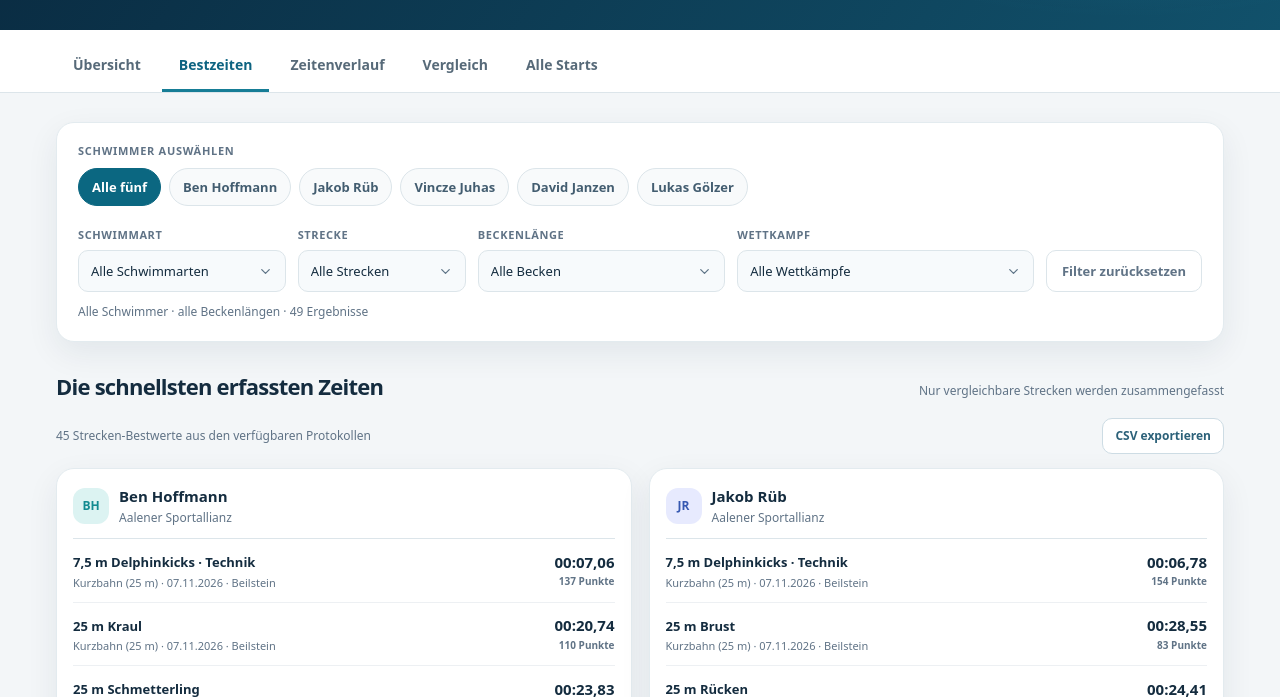
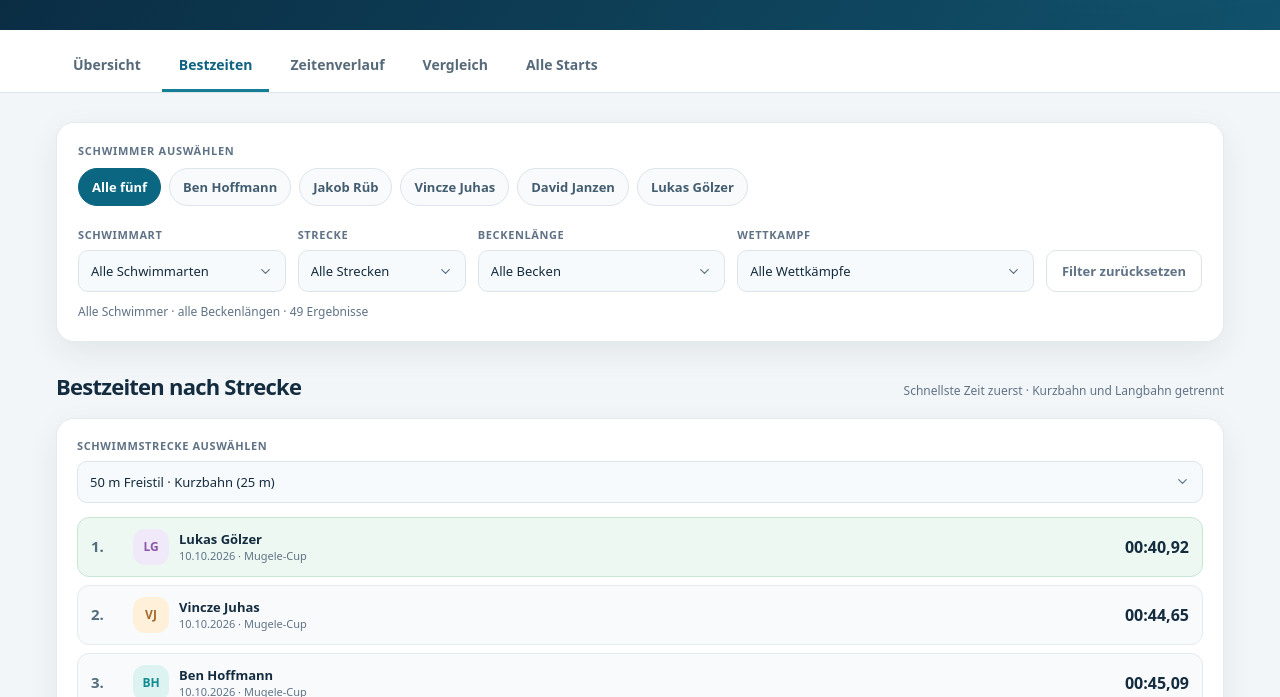
Before and after one commit to hoffmann87/schwimmzeiten, a plain HTML site: page index.html in a window 1280 px wide. Both pictures are taken after a click on the tab "Bestzeiten". Shown: the part 268-965 px from the top of the page. Drawn offline with Linux system fonts and the light colour scheme.

Commit message:
Bestzeiten: sortierte Rangliste mit Streckenauswahl ergänzen

```diff
--- a/index.html
+++ b/index.html
@@ -34,6 +34,21 @@
  .content-grid .teaser-main b {display:block;line-height:1.35;overflow-wrap:anywhere}
  .content-grid .teaser-time {flex-shrink:0;font-size:13px}
 }
+
+/* Sortierte Bestzeiten-Rangliste */
+.best-rank-panel{padding:18px 20px;margin-bottom:25px}
+.best-rank-panel .chart-choose{margin-bottom:14px}
+.best-rank-list{display:grid;gap:8px}
+.best-rank-row{display:grid;grid-template-columns:32px minmax(0,1fr) auto;gap:10px;align-items:center;padding:11px 13px;border:1px solid #e3ebef;border-radius:12px;background:#f8fafb;min-width:0}
+.best-rank-row:first-child{background:#edf8f2;border-color:#c8e6d3}
+.best-rank-number{font-weight:800;font-variant-numeric:tabular-nums;color:#526e7d}
+.best-rank-person{display:flex;align-items:center;gap:10px;min-width:0}
+.best-rank-name{min-width:0}
+.best-rank-name b{font-size:13px;display:block;overflow-wrap:anywhere;line-height:1.3}
+.best-rank-name small{font-size:11px;color:var(--mute);display:block;line-height:1.4}
+.best-rank-time{font-size:16px;font-weight:800;font-variant-numeric:tabular-nums;white-space:nowrap;text-align:right}
+.best-rank-extra{font-size:11px;color:var(--mute);margin:12px 0 0}
+@media(max-width:580px){.best-rank-panel{padding:14px}.best-rank-row{grid-template-columns:24px minmax(0,1fr) auto;padding:10px 9px;gap:7px}.best-rank-person{gap:6px}.best-rank-person .avatar{width:29px;height:29px;border-radius:9px}.best-rank-name b{font-size:12px}.best-rank-name small{font-size:10px}.best-rank-time{font-size:14px}}
 </style></head><body>
 <header class="hero"><div class="shell"><div class="brand"><div class="logo" aria-hidden="true"><svg viewBox="0 0 26 26"><path d="M1 9c3.7 0 3.7 3 7.4 3S12 9 15.7 9 19.4 12 23 12M1 16c3.7 0 3.7 3 7.4 3s3.7-3 7.3-3 3.7 3 7.3 3"/></svg></div>Schwimmzeiten </div>
  <div class="hero-row"><div><h1>Fünf Schwimmer.<br>Alle Zeiten im Blick.</h1><p>Offizielle Ergebnisse, schnellste Zeiten und Streckenvergleich – vom Mugele-Cup bis zu den Regionalmeisterschaften in Beilstein.</p></div>
@@ -55,7 +70,7 @@ const PEOPLE=[
 const MEETS=[...new Set(SEED_RESULTS.map(r=>r.event))];
 const VIEW_TABS=[['overview','Übersicht'],['best','Bestzeiten'],['timeline','Zeitenverlauf'],['compare','Vergleich'],['starts','Alle Starts']];
 const allRecords=SEED_RESULTS.slice();
-const state={name:'*',cat:'*',distance:'*',pool:'*',meet:'*',tab:'overview',graphKey:'50|Freistil|25',compareKey:'25|Freistil|25'};
+const state={name:'*',cat:'*',distance:'*',pool:'*',meet:'*',tab:'overview',bestKey:'50|Freistil|25',graphKey:'50|Freistil|25',compareKey:'25|Freistil|25'};
 const $=q=>document.querySelector(q);
 const el=id=>document.getElementById(id);
 const esc=s=>String(s??'').replace(/[&<>\"']/g,c=>({'&':'&amp;','<':'&lt;','>':'&gt;','\"':'&quot;',"'":'&#039;'}[c]));
@@ -105,6 +120,7 @@ function controls(){
 function render(){controls();const records=baseFilter();const content=el('content');
  const view={overview:renderOverview,best:renderBest,timeline:renderTimeline,compare:renderCompare,starts:renderStarts};
  content.innerHTML=(view[state.tab]||renderOverview)(records);
+ if(state.tab==='best')setupBestRanking(records);
  if(state.tab==='timeline')setupGraph(records);
  if(state.tab==='compare')setupCompare(records);
 }
@@ -129,11 +145,35 @@ function renderOverview(records){
 }
 function renderBest(records){
  const bs=bestFrom(records), rr=PEOPLE.filter(p=>state.name==='*'||p.name===state.name);
- return `<div class="section-title"><h2>Die schnellsten erfassten Zeiten</h2><span class="note">Nur vergleichbare Strecken werden zusammengefasst</span></div>
+ const {list,selected}=chooseOptions(records,state.bestKey,'50|Freistil|25');state.bestKey=selected;
+ return `<div class="section-title"><h2>Bestzeiten nach Strecke</h2><span class="note">Schnellste Zeit zuerst · Kurzbahn und Langbahn getrennt</span></div>
+ <section class="panel best-rank-panel">
+  <div class="chart-choose"><div class="control"><label for="best-select">Schwimmstrecke auswählen</label><select id="best-select">${list.map(o=>`<option value="${o.key}"${o.key===selected?' selected':''}>${esc(o.label)}</option>`).join('')}</select></div></div>
+  <div class="best-rank-list" id="best-ranking" aria-live="polite"></div>
+  <p class="best-rank-extra" id="best-rank-info"></p>
+ </section>
+ <div class="section-title"><h2>Persönliche Bestzeiten</h2><span class="note">Alle Strecken je Schwimmer</span></div>
  <div class="toolbar"><span class="hint">${bs.length} Strecken-Bestwerte aus den verfügbaren Protokollen</span><button class="btn" data-export>CSV exportieren</button></div>
  <div class="pb-grid">${rr.map(p=>{const x=bs.filter(r=>r.name===p.name).sort(sortLabels);return `<section class="panel pb-panel"><div class="name-head">${avatar(p.name)}<div><h3>${esc(p.name)}</h3><div class="tiny">${esc(p.club)}</div></div></div>${x.length?x.map(r=>`<div class="pb-line"><div><b>${recLabel(r)}</b><div class="date">${courseLabel(r)} · ${datefmt(r.date)} · ${meetShort(r)}${r.round==='Finale'?' · Finale':''}</div></div><div class="val">${r.time}<small>${r.points!=null?r.points+' Punkte':''}</small></div></div>`).join(''):uiEmpty('Keine passende Streckenzeit.')}</section>`}).join('')}</div>
  ${mutedNotice('Bestzeit-Definition:','Nur Resultate der erfassten offiziellen Protokolle. Kurzbahn (25-m-Becken) und Langbahn (50-m-Becken) haben immer getrennte Bestzeiten. Trainingszeiten und andere Wettkämpfe sind nicht berücksichtigt.')}`;
 }
+
+function setupBestRanking(records){
+ const sel=el('best-select');
+ if(!sel)return;
+ sel.addEventListener('change',e=>{state.bestKey=e.target.value;drawBestRanking(records)});
+ drawBestRanking(records);
+}
+function drawBestRanking(records){
+ const rows=bestFrom(records.filter(r=>keyOf(r)===state.bestKey)).sort((a,b)=>a.seconds-b.seconds||a.name.localeCompare(b.name,'de'));
+ const output=el('best-ranking');
+ if(!output)return;
+ output.innerHTML=rows.length?rows.map((r,i)=>`<div class="best-rank-row"><div class="best-rank-number">${i+1}.</div><div class="best-rank-person">${avatar(r.name)}<div class="best-rank-name"><b>${esc(r.name)}</b><small>${datefmt(r.date)} · ${meetShort(r)}</small></div></div><div class="best-rank-time">${esc(r.time)}</div></div>`).join(''):uiEmpty('Für diese Strecke ist noch keine Bestzeit hinterlegt.');
+ const active=PEOPLE.filter(p=>state.name==='*'||p.name===state.name);
+ const without=active.filter(p=>!rows.some(r=>r.name===p.name));
+ el('best-rank-info').textContent=`${rows.length} Schwimmer mit Zeit · aufsteigend nach Zeit sortiert${without.length?' · Ohne erfasstes Ergebnis: '+without.map(p=>p.name).join(', '):''}`;
+}
+
 function chooseOptions(records,current,fallback){
  const m=new Map();for(const r of records)m.set(keyOf(r),{key:keyOf(r),label:r.label+' · '+courseLabel(r),distance:r.distance,cat:r.cat,poolLength:r.poolLength});const l=[...m.values()].sort(sortLabels);
  const selected=l.some(x=>x.key===current)?current:(l.some(x=>x.key===fallback)?fallback:l[0]?.key);
```
